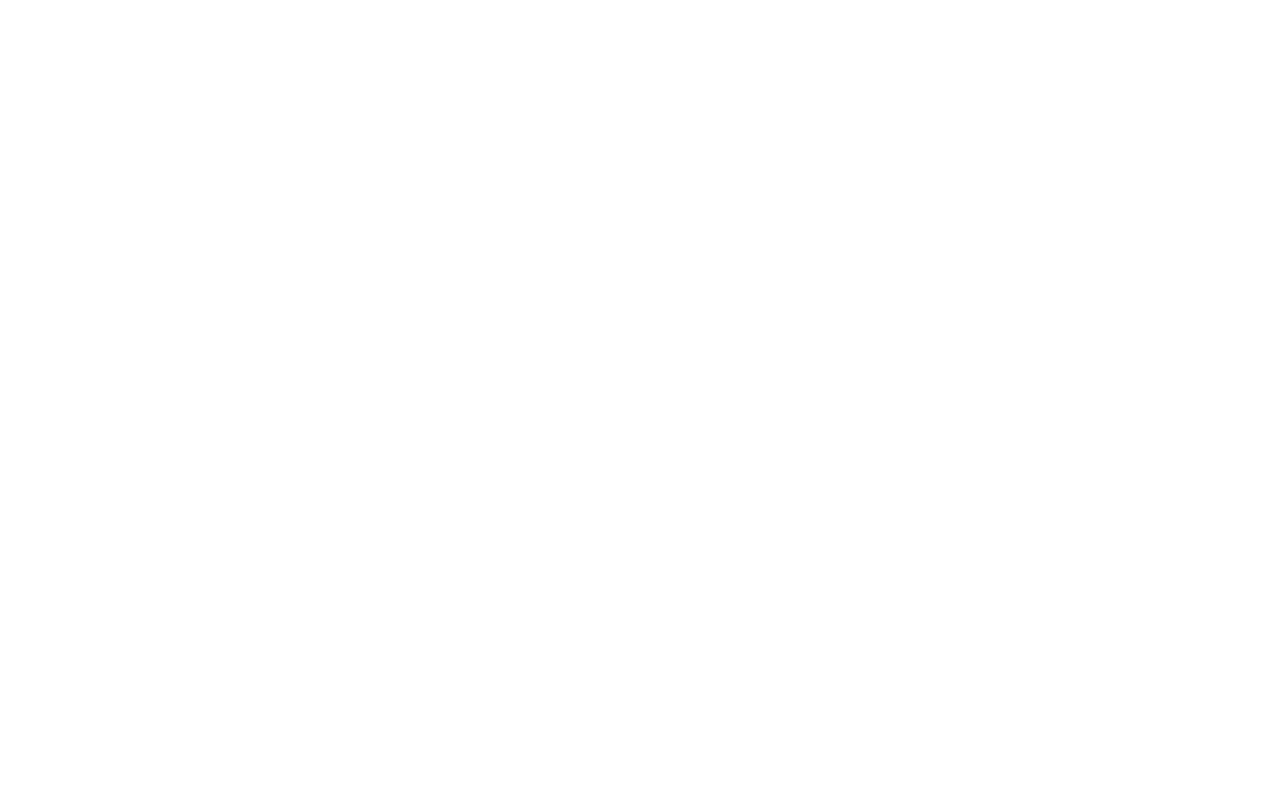
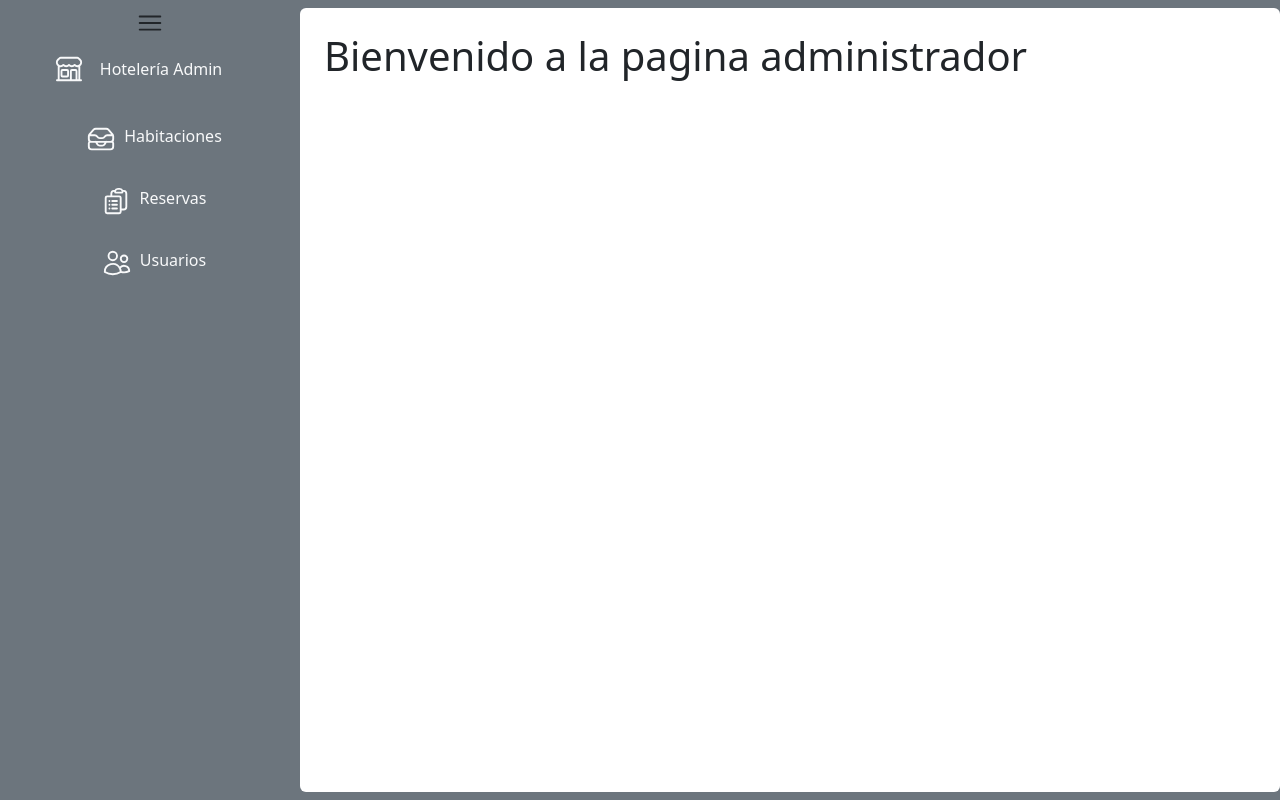
Before and after one commit to nicolasalmeda/proyectoFinal-Rolling-Frontend, a React (Vite) app: page /admin in a window 1280 px wide. Before the commit this address had no page. Built offline with nearby package versions, Linux system fonts and the light colour scheme.

Commit message:
diseño de pagina administrador

```diff
--- a/src/App.css
+++ b/src/App.css
@@ -6,4 +6,5 @@
 
 .mainContainer{
   flex-grow: 1;
+  overflow-x: hidden;
 }
--- /dev/null
+++ b/src/components/admin/HabitacionesAdmin.jsx
@@ -0,0 +1,16 @@
+import React from 'react'
+import NavAdmin from './NavAdmin'
+import './admin.css'
+
+const HabitacionesAdmin = () => {
+  return (
+    <div className='d-flex mainContainer bg-secondary'>
+      <NavAdmin />
+      <div className='bg-white d-flex flex-grow-1 mb-2 mt-2 rounded p-4'>
+        <h1>Habitaciones</h1>
+      </div>
+    </div>
+  )
+}
+
+export default HabitacionesAdmin
--- /dev/null
+++ b/src/components/admin/LayoutAdmin.jsx
@@ -0,0 +1,18 @@
+import React from 'react'
+import NavAdmin from './NavAdmin'
+import './admin.css'
+
+
+const LayoutAdmin = () => {
+  return (
+    <div className='d-flex mainContainer bg-secondary'>
+      <NavAdmin />
+      <div className='bg-white d-flex flex-grow-1 mb-2 mt-2 rounded p-4'>
+        <h1>Bienvenido a la pagina administrador</h1>
+      </div>
+
+    </div>
+  )
+}
+
+export default LayoutAdmin
--- /dev/null
+++ b/src/components/admin/NavAdmin.jsx
@@ -0,0 +1,61 @@
+import React, {useState} from 'react'
+import { Link} from 'react-router-dom'
+import {useLocation} from 'react-router-dom'
+
+const NavAdmin = () => {
+
+  const [showMenu, setShowMenu] = useState(false);
+  const location = useLocation();
+  const pathname = location.pathname;
+  const inactiveLink = 'nav-link d-flex gap-2 py-3 ms-2 justify-content-center ';
+  const activeLink = 'nav-link d-flex gap-2 py-3 ms-2 bg-white text__color rounded-start justify-content-center';
+
+  const toggleMenu = () => {
+    setShowMenu(!showMenu);
+  };
+
+  return (
+
+    <div className='d-flex flex-column'>
+      <button className="navbar-toggler m-2 " type="button"  onClick={toggleMenu}>
+        <svg xmlns="http://www.w3.org/2000/svg" viewBox="0 0 24 24" fill="currentColor">
+          <path fillRule="evenodd" d="M3 6.75A.75.75 0 0 1 3.75 6h16.5a.75.75 0 0 1 0 1.5H3.75A.75.75 0 0 1 3 6.75ZM3 12a.75.75 0 0 1 .75-.75h16.5a.75.75 0 0 1 0 1.5H3.75A.75.75 0 0 1 3 12Zm0 5.25a.75.75 0 0 1 .75-.75h16.5a.75.75 0 0 1 0 1.5H3.75a.75.75 0 0 1-.75-.75Z" clipRule="evenodd" />
+        </svg>
+      </button>
+    <aside className={showMenu ? 'd-none' : 'text-light link__container mt-2' }>
+    <div className="d-flex justify-content-center align-items-center">
+      <Link to={'/admin'} className='d-flex gap-3 mb-4 me-4 text-light text-decoration-none text__center justify-content-center'>
+        <svg xmlns="http://www.w3.org/2000/svg" fill="none" viewBox="0 0 24 24" strokeWidth="1.5" stroke="currentColor">
+          <path strokeLinecap="round" strokeLinejoin="round" d="M13.5 21v-7.5a.75.75 0 01.75-.75h3a.75.75 0 01.75.75V21m-4.5 0H2.36m11.14 0H18m0 0h3.64m-1.39 0V9.349m-16.5 11.65V9.35m0 0a3.001 3.001 0 003.75-.615A2.993 2.993 0 009.75 9.75c.896 0 1.7-.393 2.25-1.016a2.993 2.993 0 002.25 1.016c.896 0 1.7-.393 2.25-1.016a3.001 3.001 0 003.75.614m-16.5 0a3.004 3.004 0 01-.621-4.72L4.318 3.44A1.5 1.5 0 015.378 3h13.243a1.5 1.5 0 011.06.44l1.19 1.189a3 3 0 01-.621 4.72m-13.5 8.65h3.75a.75.75 0 00.75-.75V13.5a.75.75 0 00-.75-.75H6.75a.75.75 0 00-.75.75v3.75c0 .415.336.75.75.75z" />
+        </svg>
+        Hotelería Admin
+      </Link>
+
+    </div>
+      <div className='flex flex-column gap-1'>
+        <Link to={"/admin/habitaciones"} className={pathname.includes('/habitaciones') ? activeLink : inactiveLink}>
+          <svg xmlns="http://www.w3.org/2000/svg" fill="none" viewBox="0 0 24 24" strokeWidth="1.5" stroke="currentColor" >
+            <path strokeLinecap="round" strokeLinejoin="round" d="M7.875 14.25l1.214 1.942a2.25 2.25 0 001.908 1.058h2.006c.776 0 1.497-.4 1.908-1.058l1.214-1.942M2.41 9h4.636a2.25 2.25 0 011.872 1.002l.164.246a2.25 2.25 0 001.872 1.002h2.092a2.25 2.25 0 001.872-1.002l.164-.246A2.25 2.25 0 0116.954 9h4.636M2.41 9a2.25 2.25 0 00-.16.832V12a2.25 2.25 0 002.25 2.25h15A2.25 2.25 0 0021.75 12V9.832c0-.287-.055-.57-.16-.832M2.41 9a2.25 2.25 0 01.382-.632l3.285-3.832a2.25 2.25 0 011.708-.786h8.43c.657 0 1.281.287 1.709.786l3.284 3.832c.163.19.291.404.382.632M4.5 20.25h15A2.25 2.25 0 0021.75 18v-2.625c0-.621-.504-1.125-1.125-1.125H3.375c-.621 0-1.125.504-1.125 1.125V18a2.25 2.25 0 002.25 2.25z" />
+          </svg>
+          Habitaciones
+        </Link>
+        <Link to={"/admin/reservas"} className={pathname.includes('/reservas') ? activeLink : inactiveLink}>
+          <svg xmlns="http://www.w3.org/2000/svg" fill="none" viewBox="0 0 24 24" strokeWidth="1.5" stroke="currentColor" >
+            <path strokeLinecap="round" strokeLinejoin="round" d="M9 12h3.75M9 15h3.75M9 18h3.75m3 .75H18a2.25 2.25 0 002.25-2.25V6.108c0-1.135-.845-2.098-1.976-2.192a48.424 48.424 0 00-1.123-.08m-5.801 0c-.065.21-.1.433-.1.664 0 .414.336.75.75.75h4.5a.75.75 0 00.75-.75 2.25 2.25 0 00-.1-.664m-5.8 0A2.251 2.251 0 0113.5 2.25H15c1.012 0 1.867.668 2.15 1.586m-5.8 0c-.376.023-.75.05-1.124.08C9.095 4.01 8.25 4.973 8.25 6.108V8.25m0 0H4.875c-.621 0-1.125.504-1.125 1.125v11.25c0 .621.504 1.125 1.125 1.125h9.75c.621 0 1.125-.504 1.125-1.125V9.375c0-.621-.504-1.125-1.125-1.125H8.25zM6.75 12h.008v.008H6.75V12zm0 3h.008v.008H6.75V15zm0 3h.008v.008H6.75V18z" />
+          </svg>
+          Reservas
+        </Link>
+        <Link to={"/admin/usuarios"} className={pathname.includes('/usuarios') ? activeLink : inactiveLink}>
+          <svg xmlns="http://www.w3.org/2000/svg" fill="none" viewBox="0 0 24 24" strokeWidth="1.5" stroke="currentColor" >
+            <path strokeLinecap="round" strokeLinejoin="round" d="M15 19.128a9.38 9.38 0 0 0 2.625.372 9.337 9.337 0 0 0 4.121-.952 4.125 4.125 0 0 0-7.533-2.493M15 19.128v-.003c0-1.113-.285-2.16-.786-3.07M15 19.128v.106A12.318 12.318 0 0 1 8.624 21c-2.331 0-4.512-.645-6.374-1.766l-.001-.109a6.375 6.375 0 0 1 11.964-3.07M12 6.375a3.375 3.375 0 1 1-6.75 0 3.375 3.375 0 0 1 6.75 0Zm8.25 2.25a2.625 2.625 0 1 1-5.25 0 2.625 2.625 0 0 1 5.25 0Z" />
+          </svg>
+          Usuarios
+        </Link>
+        {/* Agrega el resto de los enlaces */}
+      </div>
+    </aside>
+    </div>
+  )
+}
+
+export default NavAdmin
--- /dev/null
+++ b/src/components/admin/ReservaAdmin.jsx
@@ -0,0 +1,16 @@
+import React from 'react'
+import NavAdmin from './NavAdmin'
+import './admin.css'
+
+const ReservaAdmin = () => {
+  return (
+    <div className='d-flex mainContainer bg-secondary'>
+    <NavAdmin />
+    <div className='bg-white d-flex flex-grow-1 mb-2 mt-2 rounded p-4'>
+      <h1>Reservas</h1>
+    </div>
+  </div>
+  )
+}
+
+export default ReservaAdmin
--- /dev/null
+++ b/src/components/admin/UsuariosAdmin.jsx
@@ -0,0 +1,16 @@
+import React from 'react'
+import NavAdmin from './NavAdmin'
+import './admin.css'
+
+const UsuariosAdmin = () => {
+  return (
+    <div className='d-flex mainContainer bg-secondary'>
+    <NavAdmin />
+    <div className='bg-white d-flex flex-grow-1 mb-2 mt-2 rounded p-4'>
+      <h1>Usuarios</h1>
+    </div>
+  </div>
+  )
+}
+
+export default UsuariosAdmin
--- /dev/null
+++ b/src/components/admin/admin.css
@@ -0,0 +1,16 @@
+svg {
+  width: 30px;
+  height: 30px;
+}
+
+.text__center{
+  align-items: center;
+}
+
+.text__color{
+  color: #5542f6
+}
+
+.link__container{
+  width: 300px;
+}
--- a/src/main.jsx
+++ b/src/main.jsx
@@ -7,12 +7,20 @@
 import { Provider } from "react-redux";
 import store from "./Redux/store/store";
 import './index.css'
+import LayoutAdmin from "./components/admin/LayoutAdmin.jsx";
+import HabitacionesAdmin from "./components/admin/HabitacionesAdmin.jsx";
+import ReservaAdmin from "./components/admin/ReservaAdmin.jsx";
+import UsuariosAdmin from "./components/admin/UsuariosAdmin.jsx";
 
 ReactDOM.createRoot(document.getElementById('root')).render(
   <Provider store={store}>
     <BrowserRouter>
       <Routes>
         <Route path="/" element={<App />} />
+        <Route path="/admin" element={<LayoutAdmin />} />
+        <Route path="/admin/habitaciones" element={<HabitacionesAdmin/>} />
+        <Route path="/admin/reservas" element={<ReservaAdmin/>} />
+        <Route path="/admin/usuarios" element={<UsuariosAdmin/>} />
       </Routes>
     </BrowserRouter>
   </Provider>
```
